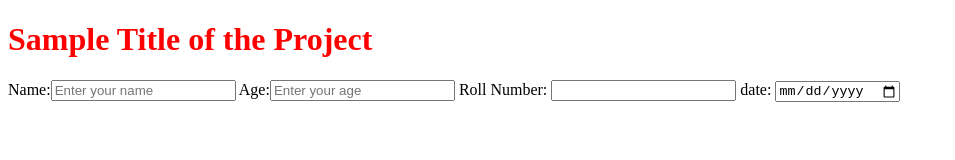
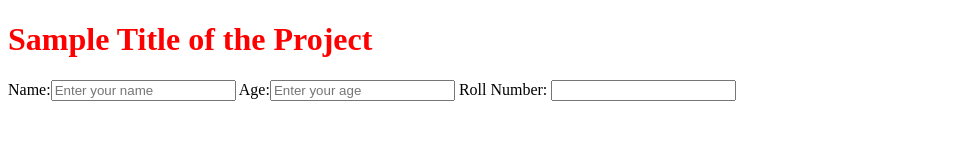
Before and after one commit to Abhi-lash27/Try, a plain HTML site: page index.html in a window 1280 px wide. Shown: the whole page, without its empty margins (0-955 px from the left). Drawn offline with Linux system fonts and the light colour scheme.

Commit message:
updated index.html

```diff
--- a/index.html
+++ b/index.html
@@ -11,6 +11,5 @@
     Name:<input type="text" placeholder="Enter your name"/>
     Age:<input type="text" placeholder="Enter your age" />
     Roll Number: <input type="text"/>
-    date: <input type="date"/>
 </body>
 </html>
```
